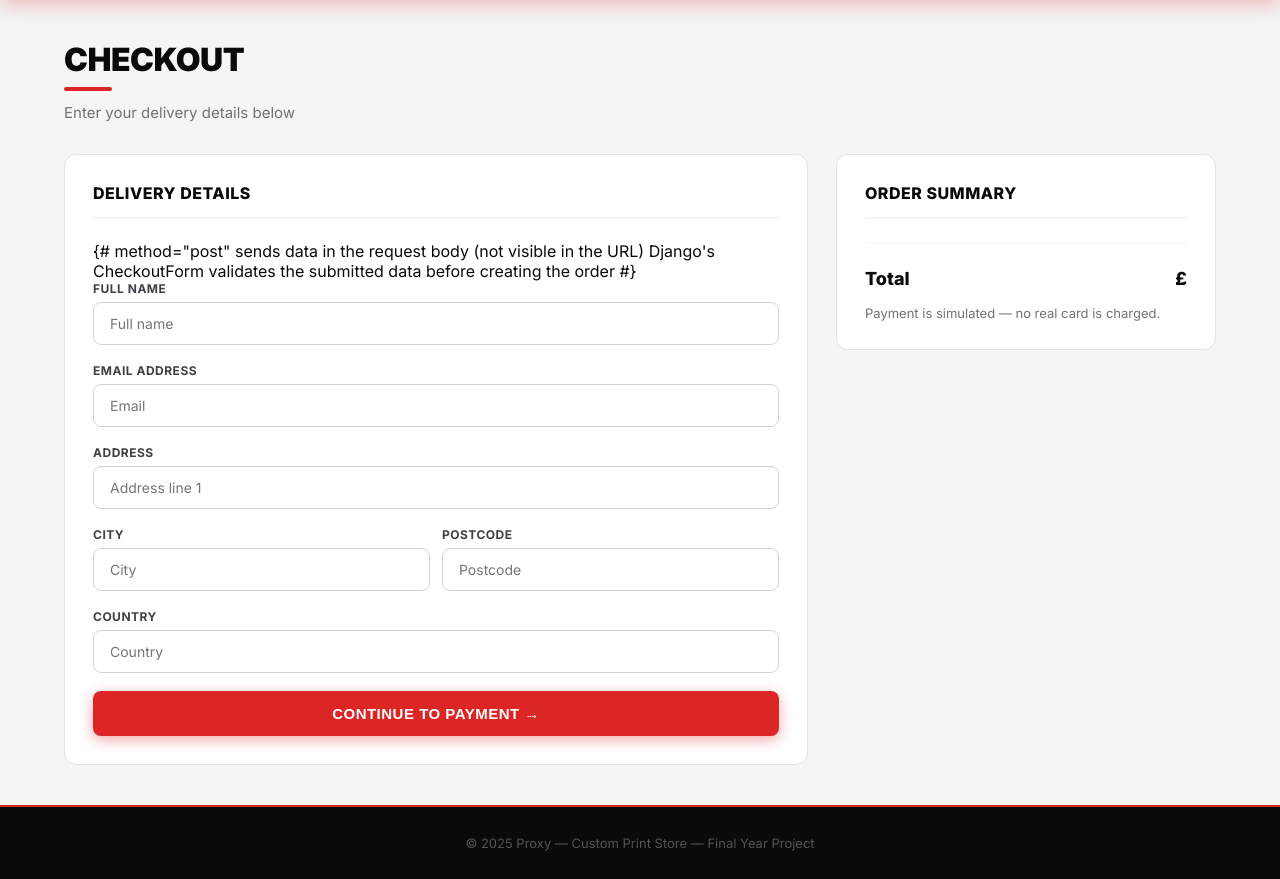
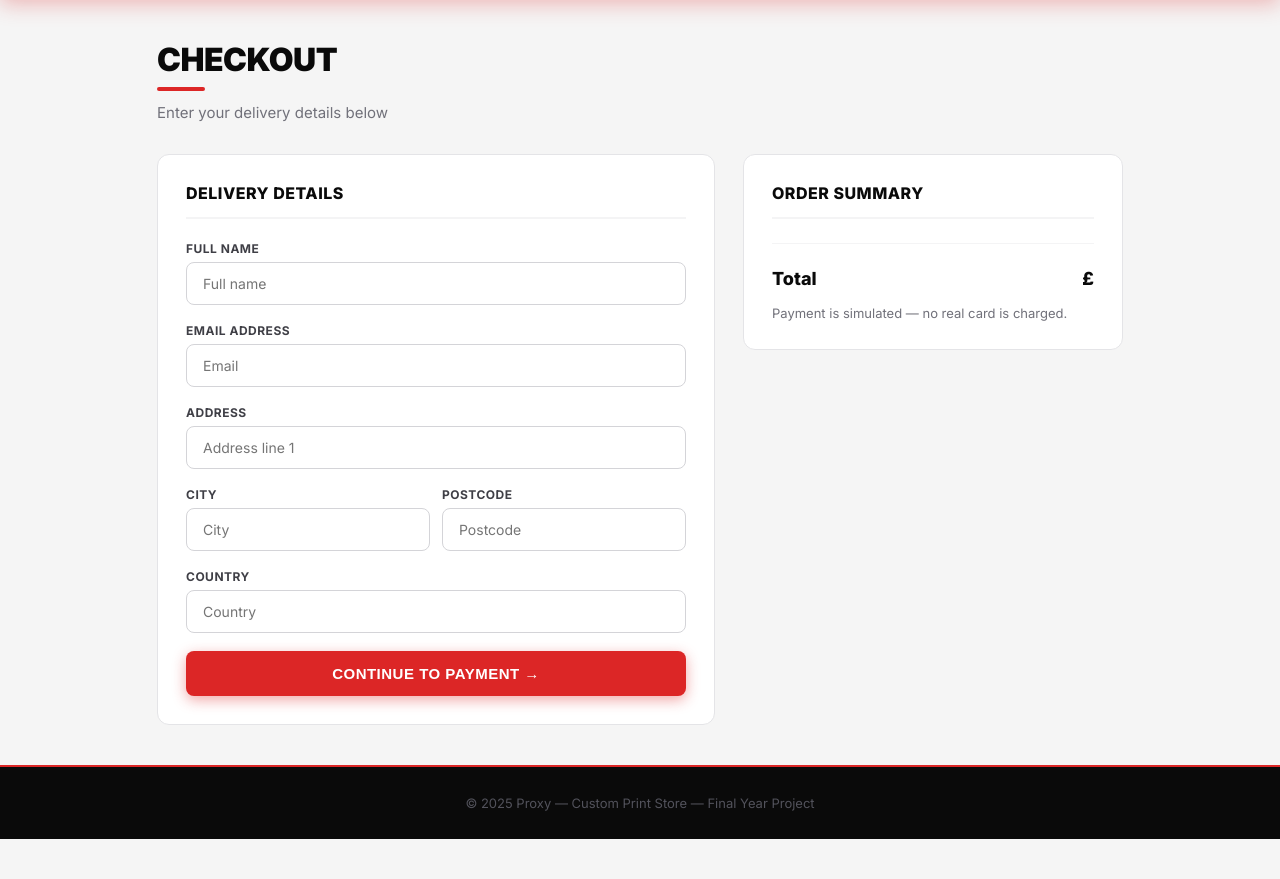
Before and after one commit to SA7866/proxy, a Django app: template store/templates/store/checkout.html in a window 1280 px wide. Shown: the part 66-945 px from the top of the page. After the commit the page ends 905 px from the top, so only its background shows below. Run offline with Django 5.2, Linux system fonts and the light colour scheme; the template is opened without the code that fills it: values that come from a table or form of the project are taken from there, others are empty.

Commit message:
Fix multiline comment rendering in checkout template

```diff
--- a/store/templates/store/checkout.html
+++ b/store/templates/store/checkout.html
@@ -27,8 +27,6 @@
     <div class="checkout-card">
       <h2>Delivery Details</h2>
 
-      {# method="post" sends data in the request body (not visible in the URL)
-         Django's CheckoutForm validates the submitted data before creating the order #}
       <form method="post">
         {% csrf_token %}
 
```
